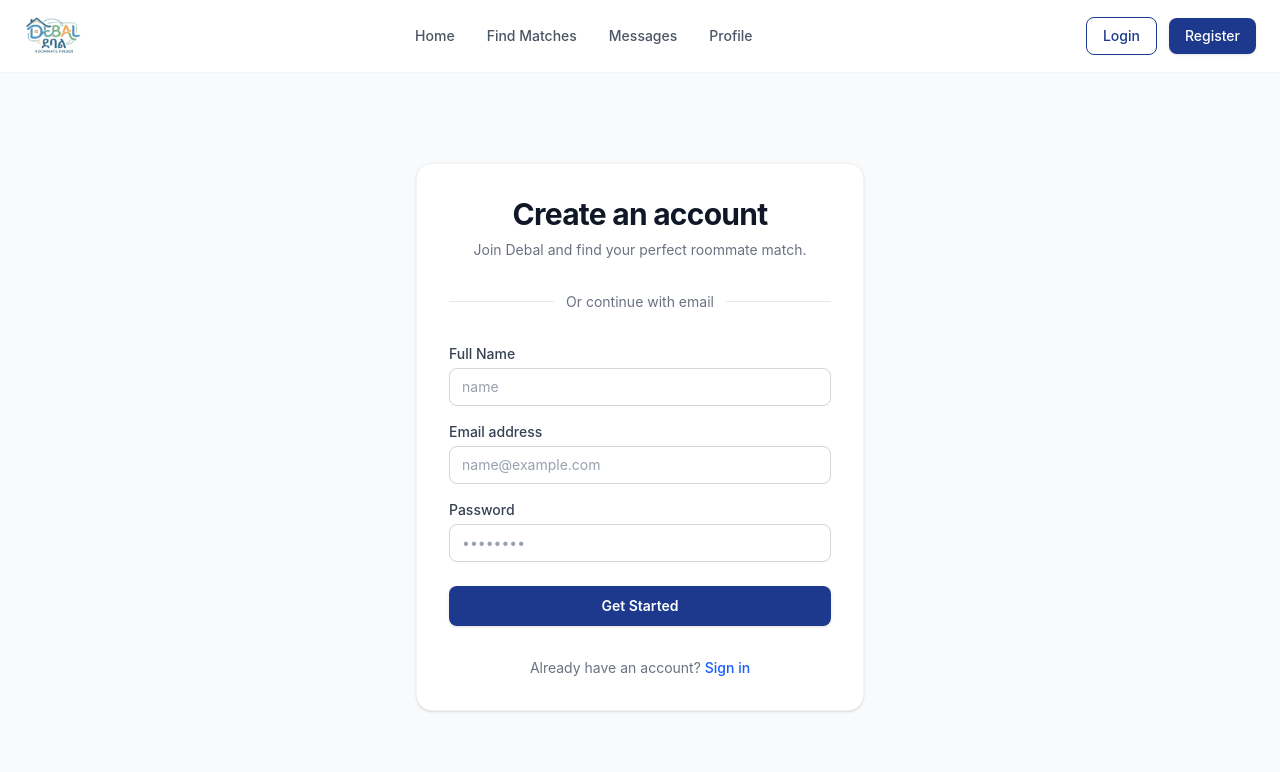
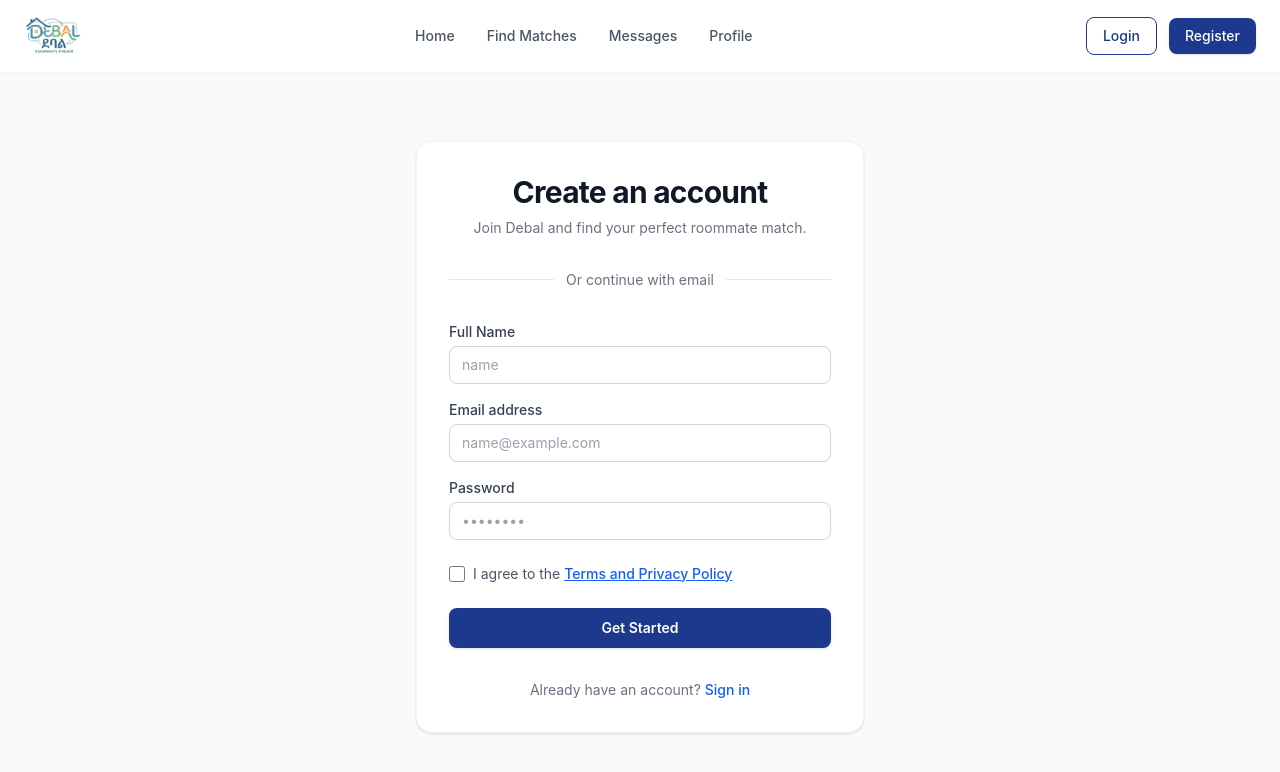
Before and after one commit to Natnael9/Debal, a React (Vite) app in the folder frontend/: page /register in a window 1280 px wide. Shown: the top 772 px of the page. Built offline with nearby package versions, Linux system fonts and the light colour scheme.

Commit message:
feat: Added privacy & policy

```diff
--- a/frontend/src/components/auth/LoginForm.jsx
+++ b/frontend/src/components/auth/LoginForm.jsx
@@ -4,7 +4,7 @@ import { useState, useEffect } from "react";
 function LoginForm() {
   const [email, setEmail] = useState("");
   const [password, setPassword] = useState("");
-  // const [showPrivacy, setShowPrivacy] = useState(false);
+  const [showPrivacy, setShowPrivacy] = useState(false);
 
   const handleCredentialResponse = (response) => {
     console.log("Google credential:", response);
@@ -119,7 +119,7 @@ function LoginForm() {
 
         </div>
 
-        {/* Checkbox for Terms & Privacy
+        {/* Checkbox for Terms & Privacy */}
         <div className="flex items-center text-sm">
           <input
             id="accept-terms"
@@ -137,7 +137,7 @@ function LoginForm() {
               Terms and Privacy Policy
             </button>
           </label>
-        </div> */}
+        </div>
 
         {/* Submit */}
         <button
@@ -160,7 +160,7 @@ function LoginForm() {
           Register
         </Link>
 
-        {/* Privacy Policy Modal
+        {/* Privacy Policy Modal */}
       {showPrivacy && (
         <div className="fixed inset-0 z-50 flex items-center justify-center bg-black/50 p-4">
           <div className="max-h-[80vh] w-full max-w-lg overflow-y-auto rounded-xl bg-white p-6 shadow-xl">
@@ -200,7 +200,7 @@ function LoginForm() {
             </button>
           </div>
         </div>
-      )} */}
+      )}
 
       </p>
     </>
--- a/frontend/src/components/auth/RegisterForm.jsx
+++ b/frontend/src/components/auth/RegisterForm.jsx
@@ -7,7 +7,7 @@ import { registerSchema } from "../../schemas/authSchema";
 
 function RegisterForm() {
 
-  // const [showPrivacy, setShowPrivacy] = useState(false);
+  const [showPrivacy, setShowPrivacy] = useState(false);
 
   const {
     register,
@@ -136,7 +136,7 @@ function RegisterForm() {
           </div>
 
         </div>
-        {/* Checkbox for Terms & Privacy
+        {/* Checkbox for Terms & Privacy */}
         <div className="flex items-center text-sm">
           <input
             id="accept-terms"
@@ -154,7 +154,7 @@ function RegisterForm() {
               Terms and Privacy Policy
             </button>
           </label>
-        </div> */}
+        </div>
 
         <button
           type="submit"
@@ -173,7 +173,7 @@ function RegisterForm() {
         >
           Sign in
         </Link>
-        {/* Privacy Policy Modal
+        {/* Privacy Policy Modal */}
       {showPrivacy && (
         <div className="fixed inset-0 z-50 flex items-center justify-center bg-black/50 p-4">
           <div className="max-h-[80vh] w-full max-w-lg overflow-y-auto rounded-xl bg-white p-6 shadow-xl">
@@ -213,7 +213,7 @@ function RegisterForm() {
             </button>
           </div>
         </div>
-      )} */}
+      )}
       </p>
     </>
   );
```
